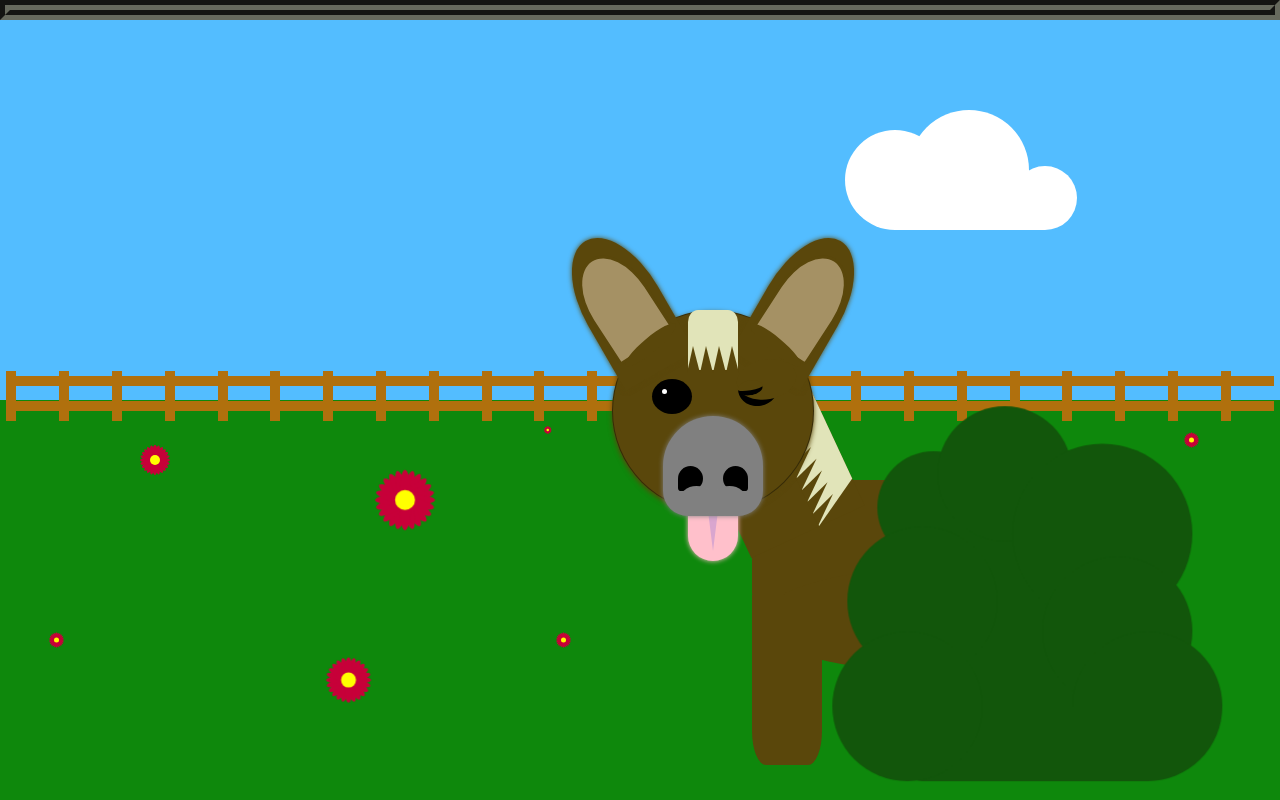
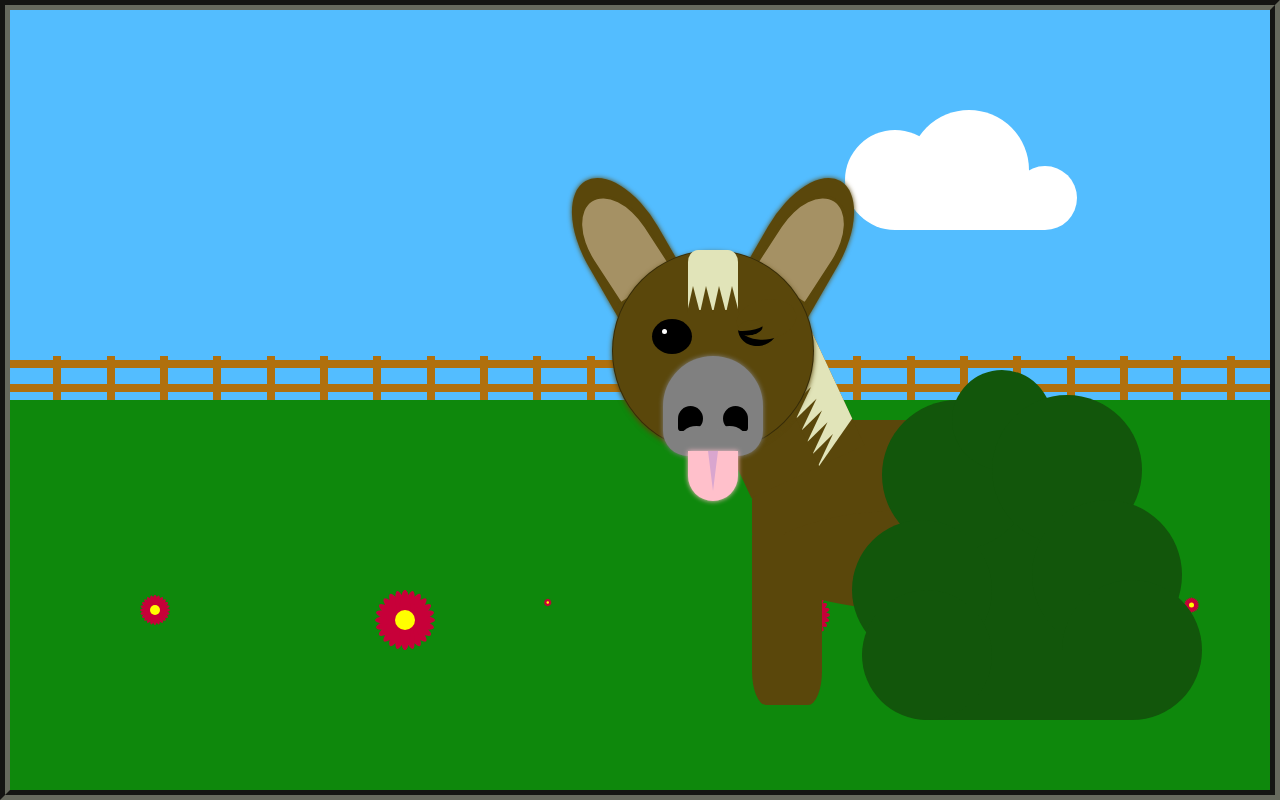
Before and after one commit to segoleneganzin/pony-painting, a plain HTML site: page index.html in a window 1280 px wide. Drawn offline with Linux system fonts and the light colour scheme.

Commit message:
better responsive

```diff
--- a/index.html
+++ b/index.html
@@ -12,7 +12,6 @@
         <div class="cloud" style="transform: scale(0.8)"></div>
         <div class="cloud" style="transform: scale(0.5)"></div>
         <div class="cloud"></div>
-      </div>
       </div>
       <div class="fence-container">
         <div class="fence"></div>
@@ -39,6 +38,7 @@
         <div class="fence"></div>
         <div class="fence"></div>
         <div class="fence"></div>
+      </div>
     </div>
 
     <!--field -->
@@ -140,88 +140,7 @@
         <div class="flower-petal--13"></div>
       </div>
     </div>
-    <div class="field" style="transform: translate(-100px, 200px);">
-      <div class="flower-container" style="transform: scale(0.1)">
-        <div class="flower-heart"></div>
-        <div class="flower-petal--1"></div>
-        <div class="flower-petal--2"></div>
-        <div class="flower-petal--3"></div>
-        <div class="flower-petal--4"></div>
-        <div class="flower-petal--5"></div>
-        <div class="flower-petal--6"></div>
-        <div class="flower-petal--7"></div>
-        <div class="flower-petal--8"></div>
-        <div class="flower-petal--9"></div>
-        <div class="flower-petal--10"></div>
-        <div class="flower-petal--11"></div>
-        <div class="flower-petal--12"></div>
-        <div class="flower-petal--13"></div>
-      </div>
-      <div class="flower-container" style="transform: scale(0.3)">
-        <div class="flower-heart"></div>
-        <div class="flower-petal--1"></div>
-        <div class="flower-petal--2"></div>
-        <div class="flower-petal--3"></div>
-        <div class="flower-petal--4"></div>
-        <div class="flower-petal--5"></div>
-        <div class="flower-petal--6"></div>
-        <div class="flower-petal--7"></div>
-        <div class="flower-petal--8"></div>
-        <div class="flower-petal--9"></div>
-        <div class="flower-petal--10"></div>
-        <div class="flower-petal--11"></div>
-        <div class="flower-petal--12"></div>
-        <div class="flower-petal--13"></div>
-      </div>
-      <div class="flower-container" style="transform: scale(0.1)">
-        <div class="flower-heart"></div>
-        <div class="flower-petal--1"></div>
-        <div class="flower-petal--2"></div>
-        <div class="flower-petal--3"></div>
-        <div class="flower-petal--4"></div>
-        <div class="flower-petal--5"></div>
-        <div class="flower-petal--6"></div>
-        <div class="flower-petal--7"></div>
-        <div class="flower-petal--8"></div>
-        <div class="flower-petal--9"></div>
-        <div class="flower-petal--10"></div>
-        <div class="flower-petal--11"></div>
-        <div class="flower-petal--12"></div>
-        <div class="flower-petal--13"></div>
-      </div>
-      <div class="flower-container" style="transform: scale(0.08)">
-        <div class="flower-heart"></div>
-        <div class="flower-petal--1"></div>
-        <div class="flower-petal--2"></div>
-        <div class="flower-petal--3"></div>
-        <div class="flower-petal--4"></div>
-        <div class="flower-petal--5"></div>
-        <div class="flower-petal--6"></div>
-        <div class="flower-petal--7"></div>
-        <div class="flower-petal--8"></div>
-        <div class="flower-petal--9"></div>
-        <div class="flower-petal--10"></div>
-        <div class="flower-petal--11"></div>
-        <div class="flower-petal--12"></div>
-        <div class="flower-petal--13"></div>
-      </div>
-      <div class="flower-container" style="transform: scale(0.2)">
-        <div class="flower-heart"></div>
-        <div class="flower-petal--1"></div>
-        <div class="flower-petal--2"></div>
-        <div class="flower-petal--3"></div>
-        <div class="flower-petal--4"></div>
-        <div class="flower-petal--5"></div>
-        <div class="flower-petal--6"></div>
-        <div class="flower-petal--7"></div>
-        <div class="flower-petal--8"></div>
-        <div class="flower-petal--9"></div>
-        <div class="flower-petal--10"></div>
-        <div class="flower-petal--11"></div>
-        <div class="flower-petal--12"></div>
-        <div class="flower-petal--13"></div>
-      </div>
-    </div>
+
 
     <!--characters-->
     <div class="characters">
@@ -270,7 +189,8 @@
             <div class="backward-legs"></div>
           </div>
         </div>
-        <div class="bush-container" style="transform: scale(1.5);">
+      </div>
+      <div class="bush-container">
         <div class="center-bush"></div>
         <div class="bush-leaf--1"></div>
         <div class="bush-leaf--2"></div>
@@ -282,6 +202,5 @@
         <div class="bush-leaf--8"></div>
       </div>
     </div>
-    </div>
   </body>
 </html>
--- a/style.css
+++ b/style.css
@@ -15,10 +15,10 @@ media-queries
 }
 body {
   box-sizing: border-box;
-  width: 100%;
+  width: 100vw;
   margin: 0;
 	padding: 0;
-	height: 100%;
+	height: 100vh;
   background-color: #0E880C;
   border: 10px groove #66695D;
 }
@@ -98,23 +98,24 @@ body {
   display: flex;
   flex-direction: row;
   position: absolute;
-  top: 47%;
-  left: 0.5%;
-  width: 99%;
+  bottom: 0;
+  width: 100%;
+  height: 10%;
   background-color: transparent;
 }
 .fence {
-  border-top: 10px solid #B0700D;
-  border-bottom: 10px solid #B0700D;
-  width: 80px;
-  height: 15px;
+  border-top: 8px solid #B0700D;
+  border-bottom: 8px solid #B0700D;
+  width: 8vw;
+  height: 40%;
+  z-index: -1;
 }
 .fence::before, .fence::after {
   content:"";
   position: absolute;
-  bottom: -10px;
-  width: 10px;
-  height: 50px;
+  bottom: 0;
+  width: 8px;
+  height: 110%;
   background-color: #B0700D;
 }
 
@@ -122,16 +123,17 @@ body {
 .field {
   position: absolute;
   width: 99%;
-  height: 20%;
-  top: 40%;
+  height: 50%;
+  bottom: 0;
   display: flex;
   flex-wrap: wrap;
   justify-content: space-around;
+  overflow: hidden;
 }
 
 /*flowers*/
 .flower-container {
-  margin: 100px;
+  margin: 50px;
 }
 .flower-heart {
     position: absolute;
@@ -290,15 +292,15 @@ body {
 /*Pony*/
 .characters {
   position: absolute;
-  top: 35%;
+  bottom: 60%;
   left: 40%;
+  width: 100px;
+  height: 100px;
 }
 .pony {
-  width: 33vw;
-  height: 33vh;
+  width: 650px;
+  height: 500px;
   position: absolute;
-  top: 10%;
-  left: 30%;
   z-index: 1;
 }
 .head {
@@ -311,7 +313,6 @@ body {
   border-radius: 100%;
   border: 1px solid rgb(0, 0, 0, 0.4);
   box-shadow: 0px 2px 5px var(--color-pony);
-  z-index: 3;
 }
 .horsehair-container {
   display:flex;
@@ -407,7 +408,7 @@ body {
   width: 100px;
   height: 100px;
   border-radius: 100% 100% 50% 50%;
-  z-index: 1;
+
   box-shadow: 0px 0px 5px grey;
 }
 .dot-nose-left {
@@ -551,7 +552,7 @@ body {
   height: 135px;
   background-color: var(--color-pony);
   transform: rotate(-25deg);
-  z-index: 2;
+  z-index: -1;
 }
 .mane {
   position: absolute;
@@ -575,6 +576,7 @@ body {
   height: 150px;
   background-color: var(--color-pony);
   border-radius: 25%;
+  z-index: -2;
 }
 .belly::before, .belly::after {
   content: "";
@@ -621,88 +623,86 @@ body {
 .bush-container {
     display: flex;
     position: absolute;
-    right: 15%;
-    bottom: 100%;
-    width: 30%;
-    height: 30%;
-    z-index: 3;
+    left: 270px;
+    bottom: 0;
+    z-index: 99;
 }
 .center-bush {
     position: absolute;
-    top: 200px;
+    top: 100px;
     left: 125px;
-    width: 150px;
-    height: 200px;
+    width: 200px;
+    height: 300px;
     background-color: #12560B;
     border-radius: 25% 25% 10% 10%;
 }
 /*top left*/
 .bush-leaf--1 {
     position: absolute;
-    top: 180px;
-    left: 110px;
-    width: 75px;
-    height: 75px;
+    top: 80px;
+    left: 100px;
+    width: 150px;
+    height: 150px;
     background-color: #12560B;
     border-radius: 100%;
 }
 /*top*/
 .bush-leaf--2 {
     position: absolute;
-    top: 150px;
-    left: 150px;
-    width: 90px;
-    height: 90px;
+    top: 50px;
+    left: 170px;
+    width: 100px;
+    height: 100px;
     background-color: #12560B;
     border-radius: 100%;
 }
 /*top right*/
 .bush-leaf--3 {
     position: absolute;
-    top: 175px;
-    left: 200px;
-    width: 120px;
-    height: 120px;
+    top: 75px;
+    left: 210px;
+    width: 150px;
+    height: 150px;
     background-color: #12560B;
     border-radius: 100%;
 }
 /*middle left*/
 .bush-leaf--4 {
     position: absolute;
-    top: 230px;
-    left: 90px;
-    width: 100px;
-    height: 100px;
+    top: 200px;
+    left: 70px;
+    width: 140px;
+    height: 140px;
     background-color: #12560B;
     border-radius: 100%;
 }
 /*middle right*/
 .bush-leaf--5 {
     position: absolute;
-    top: 250px;
-    left: 220px;
-    width: 100px;
-    height: 100px;
+    top: 180px;
+    left: 250px;
+    width: 150px;
+    height: 150px;
     background-color: #12560B;
     border-radius: 100%;
 }
 /*bottom left*/
 .bush-leaf--6 {
     position: absolute;
-    top: 300px;
+    top: 270px;
     left: 80px;
-    width: 100px;
-    height: 100px;
+    width: 130px;
+    height: 130px;
     background-color: #12560B;
     border-radius: 100%;
 }
 /*bottom right*/
 .bush-leaf--7 {
     position: absolute;
-    top: 300px;
-    left: 240px;
-    width: 100px;
-    height: 100px;
+    top: 260px;
+    left: 280px;
+    width: 140px;
+    height: 140px;
     background-color: #12560B;
     border-radius: 100% 100% 100% 0;
 }
@@ -715,18 +715,13 @@ body {
     left: 10%;
   }
   .field {
-    top: 50%;
+    top: 30%;
     left: 10%;
     width: 80%;
   }
-  .bush-container {
-    bottom: 80%;
-  }
 }
 @media only screen and (min-device-width : 320px) and (max-device-width : 480px) {
-  .fence-container {
-    top: 39%;
-  }
+
   #back-wall {
   height: 40%;
   }
```
Lines whose indentation alone changed are shown as unchanged.
